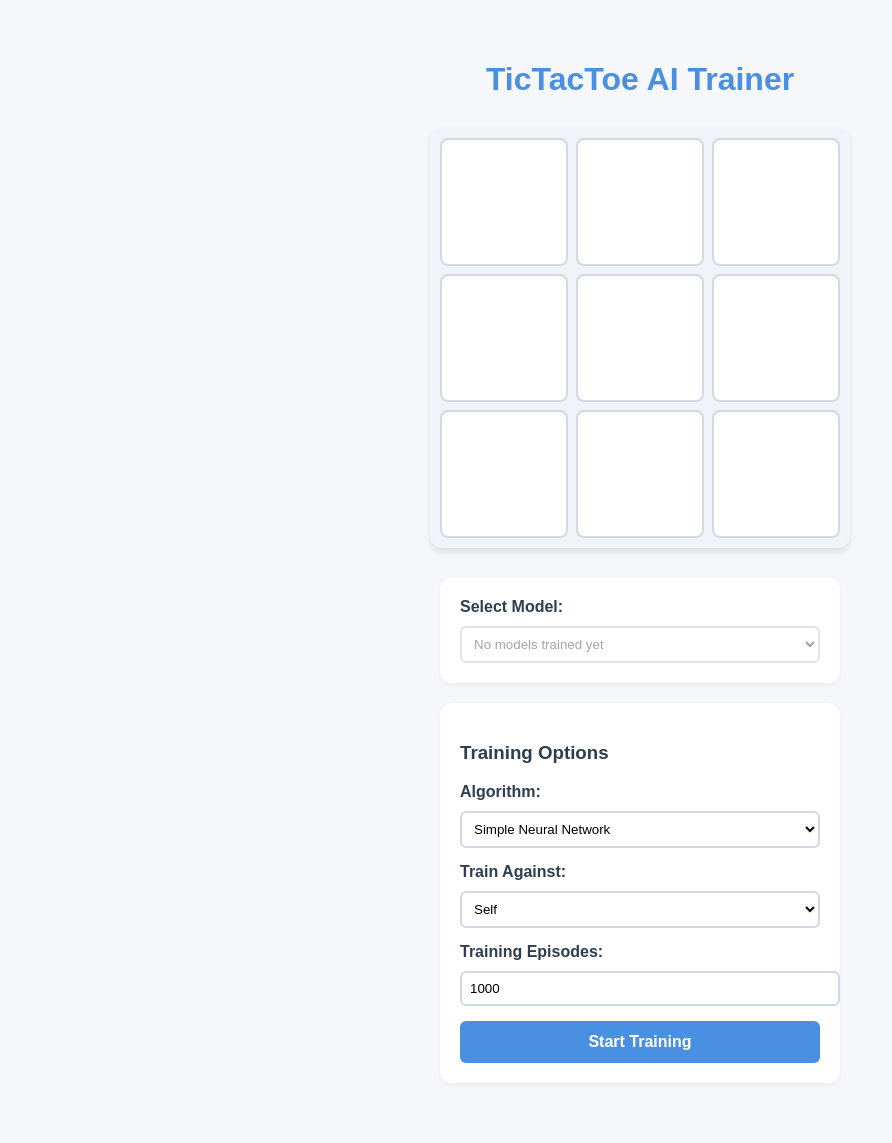
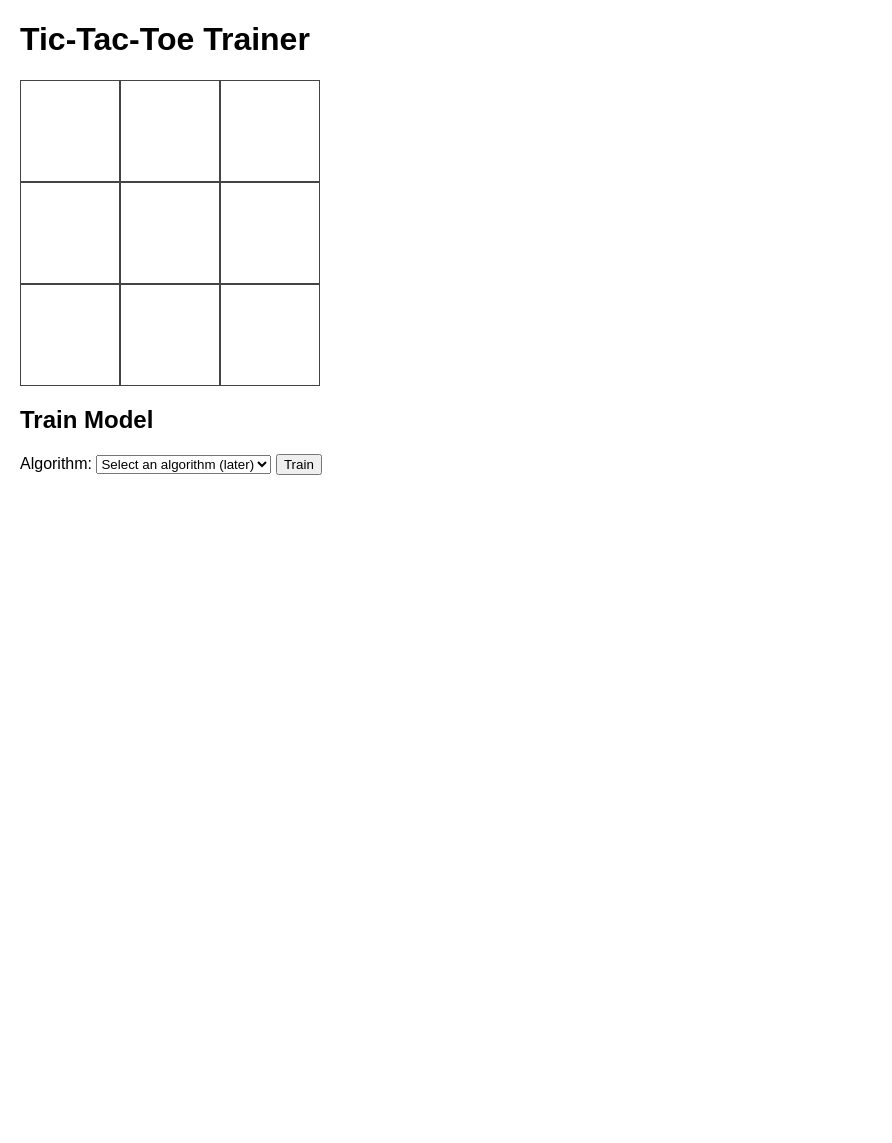
Before and after one commit to George-Salafatinos/TicTacToe-Self-Play, a Flask app: page / in a window 1280 px wide. Shown: the whole page, without its empty margins (0-892 px from the left). After the commit the page ends 475 px from the top, so only its background shows below. Run offline with Flask 3, Linux system fonts and the light colour scheme.

Commit message:
updated sprint 1: basic ui

```diff
--- a/app.py
+++ b/app.py
@@ -2,9 +2,9 @@ from flask import Flask, render_template
 
 app = Flask(__name__)
 
-@app.route('/')
+@app.route("/")
 def index():
-    return render_template('index.html')
+    return render_template("index.html")
 
-if __name__ == '__main__':
+if __name__ == "__main__":
     app.run(debug=True)
--- a/requirements.txt
+++ b/requirements.txt
@@ -1,2 +1,3 @@
 Flask==3.1.0
 numpy==2.2.2
+wandb==0.19.5
--- a/static/game.js
+++ /dev/null
@@ -1,21 +0,0 @@
-document.addEventListener('DOMContentLoaded', () => {
-    // Elements
-    const trainButton = document.getElementById('train-button');
-    const modelSelect = document.getElementById('model-select');
-    const cells = document.querySelectorAll('.cell');
-
-    // Training button click handler (to be implemented)
-    trainButton.addEventListener('click', () => {
-        const algorithm = document.getElementById('algorithm').value;
-        const opponent = document.getElementById('opponent').value;
-        const episodes = document.getElementById('episodes').value;
-
-        console.log('Training settings:', { algorithm, opponent, episodes });
-        // Training endpoint will be implemented in next sprint
-    });
-
-    // Disable board interaction for now
-    cells.forEach(cell => {
-        cell.style.cursor = 'not-allowed';
-    });
-});
--- /dev/null
+++ b/static/scripts/tictactoe.js
@@ -0,0 +1,3 @@
+console.log("tictactoe.js loaded");
+
+// Future sprint: Add JavaScript to handle board clicks, train calls, etc.
--- a/static/style.css
+++ /dev/null
@@ -1,115 +0,0 @@
-:root {
-    --primary-color: #4a90e2;
-    --board-bg: #f0f4f8;
-    --cell-border: #d1d9e6;
-    --text-color: #2c3e50;
-}
-
-body {
-    font-family: 'Arial', sans-serif;
-    background-color: #f5f7fa;
-    margin: 0;
-    padding: 20px;
-    color: var(--text-color);
-}
-
-.container {
-    max-width: 800px;
-    margin: 0 auto;
-    padding: 20px;
-}
-
-h1 {
-    text-align: center;
-    color: var(--primary-color);
-    margin-bottom: 30px;
-}
-
-/* Game Board */
-.board {
-    display: grid;
-    grid-template-columns: repeat(3, 1fr);
-    gap: 8px;
-    background-color: var(--board-bg);
-    padding: 10px;
-    border-radius: 12px;
-    box-shadow: 0 4px 6px rgba(0, 0, 0, 0.1);
-    margin-bottom: 30px;
-    max-width: 400px;
-    margin-left: auto;
-    margin-right: auto;
-}
-
-.cell {
-    aspect-ratio: 1;
-    background-color: white;
-    border: 2px solid var(--cell-border);
-    border-radius: 8px;
-    display: flex;
-    align-items: center;
-    justify-content: center;
-    font-size: 2rem;
-    cursor: pointer;
-    transition: all 0.2s ease;
-}
-
-.cell:hover {
-    background-color: #f8f9fa;
-    transform: scale(1.02);
-}
-
-/* Controls */
-.controls {
-    max-width: 400px;
-    margin: 0 auto;
-}
-
-.model-selection, .training-options {
-    background-color: white;
-    padding: 20px;
-    border-radius: 12px;
-    box-shadow: 0 2px 4px rgba(0, 0, 0, 0.05);
-    margin-bottom: 20px;
-}
-
-.option-group {
-    margin-bottom: 15px;
-}
-
-label {
-    display: block;
-    margin-bottom: 5px;
-    color: var(--text-color);
-    font-weight: bold;
-}
-
-select, input {
-    width: 100%;
-    padding: 8px;
-    border: 2px solid var(--cell-border);
-    border-radius: 6px;
-    background-color: white;
-    margin-top: 5px;
-}
-
-.primary-button {
-    width: 100%;
-    padding: 12px;
-    background-color: var(--primary-color);
-    color: white;
-    border: none;
-    border-radius: 6px;
-    cursor: pointer;
-    font-size: 1rem;
-    font-weight: bold;
-    transition: background-color 0.2s ease;
-}
-
-.primary-button:hover {
-    background-color: #357abd;
-}
-
-.primary-button:disabled {
-    background-color: #cccccc;
-    cursor: not-allowed;
-}
--- /dev/null
+++ b/static/styles/style.css
@@ -0,0 +1,27 @@
+body {
+    font-family: Arial, sans-serif;
+    margin: 20px;
+  }
+
+  #board {
+    width: 300px;
+    margin-bottom: 20px;
+  }
+
+  .row {
+    display: flex;
+  }
+
+  .cell {
+    width: 100px;
+    height: 100px;
+    border: 1px solid #444;
+    display: flex;
+    align-items: center;
+    justify-content: center;
+    font-size: 2em; /* If you ever want to display X or O, it will show nicely */
+  }
+
+  #options {
+    margin-top: 10px;
+  }
--- a/templates/index.html
+++ b/templates/index.html
@@ -1,63 +1,43 @@
 <!DOCTYPE html>
 <html lang="en">
 <head>
-    <meta charset="UTF-8">
-    <meta name="viewport" content="width=device-width, initial-scale=1.0">
-    <title>TicTacToe AI Trainer</title>
-    <link rel="stylesheet" href="{{ url_for('static', filename='style.css') }}">
+  <meta charset="UTF-8" />
+  <title>Tic-Tac-Toe Trainer</title>
+  <link rel="stylesheet" href="{{ url_for('static', filename='styles/style.css') }}">
 </head>
 <body>
-    <div class="container">
-        <h1>TicTacToe AI Trainer</h1>
+  <h1>Tic-Tac-Toe Trainer</h1>
 
-        <!-- Game Board -->
-        <div class="board">
-            <div class="cell" data-index="0"></div>
-            <div class="cell" data-index="1"></div>
-            <div class="cell" data-index="2"></div>
-            <div class="cell" data-index="3"></div>
-            <div class="cell" data-index="4"></div>
-            <div class="cell" data-index="5"></div>
-            <div class="cell" data-index="6"></div>
-            <div class="cell" data-index="7"></div>
-            <div class="cell" data-index="8"></div>
-        </div>
+  <!-- Static 3x3 Board -->
+  <div id="board">
+    <div class="row">
+      <div class="cell" id="cell-0"></div>
+      <div class="cell" id="cell-1"></div>
+      <div class="cell" id="cell-2"></div>
+    </div>
+    <div class="row">
+      <div class="cell" id="cell-3"></div>
+      <div class="cell" id="cell-4"></div>
+      <div class="cell" id="cell-5"></div>
+    </div>
+    <div class="row">
+      <div class="cell" id="cell-6"></div>
+      <div class="cell" id="cell-7"></div>
+      <div class="cell" id="cell-8"></div>
+    </div>
+  </div>
 
-        <!-- Training Controls -->
-        <div class="controls">
-            <div class="model-selection">
-                <label for="model-select">Select Model:</label>
-                <select id="model-select" disabled>
-                    <option value="">No models trained yet</option>
-                </select>
-            </div>
+  <!-- Placeholder for training options -->
+  <div id="options">
+    <h2>Train Model</h2>
+    <label for="algorithm-select">Algorithm:</label>
+    <select id="algorithm-select">
+      <option value="" disabled selected>Select an algorithm (later)</option>
+    </select>
 
-            <div class="training-options">
-                <h3>Training Options</h3>
-                <div class="option-group">
-                    <label for="algorithm">Algorithm:</label>
-                    <select id="algorithm">
-                        <option value="simple_nn">Simple Neural Network</option>
-                    </select>
-                </div>
+    <button id="train-button">Train</button>
+  </div>
 
-                <div class="option-group">
-                    <label for="opponent">Train Against:</label>
-                    <select id="opponent">
-                        <option value="self">Self</option>
-                        <option value="random">Random</option>
-                    </select>
-                </div>
-
-                <div class="option-group">
-                    <label for="episodes">Training Episodes:</label>
-                    <input type="number" id="episodes" value="1000" min="100" max="10000">
-                </div>
-
-                <button id="train-button" class="primary-button">Start Training</button>
-            </div>
-        </div>
-    </div>
-    <script src="{{ url_for('static', filename='game.js') }}"></script>
+  <script src="{{ url_for('static', filename='scripts/tictactoe.js') }}"></script>
 </body>
 </html>
```
Also changed, not shown: game/board.py (deleted, +0 -57 lines), models/base_model.py (deleted, +0 -32 lines), models/simple_model.py (deleted, +0 -46 lines), setup.py (added, +7 -0 lines), training/base_algorithm.py (deleted, +0 -29 lines).
